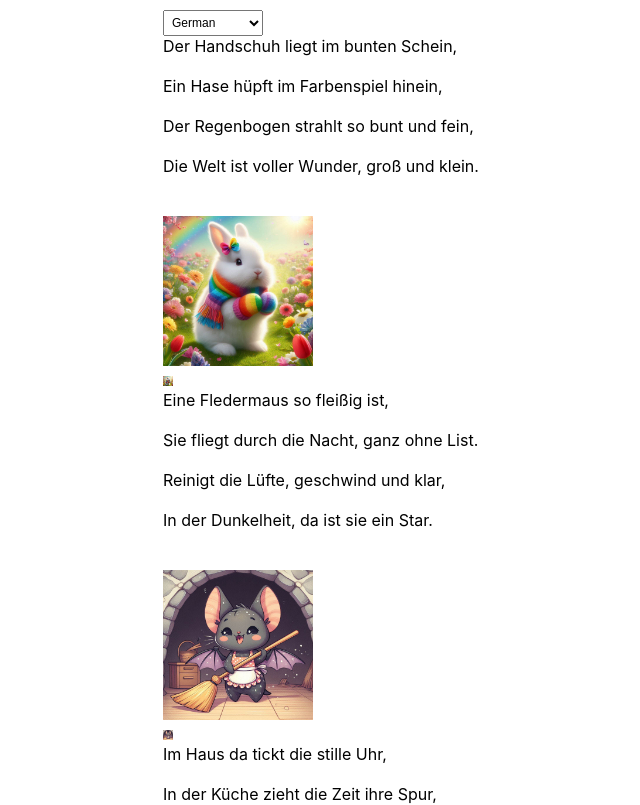
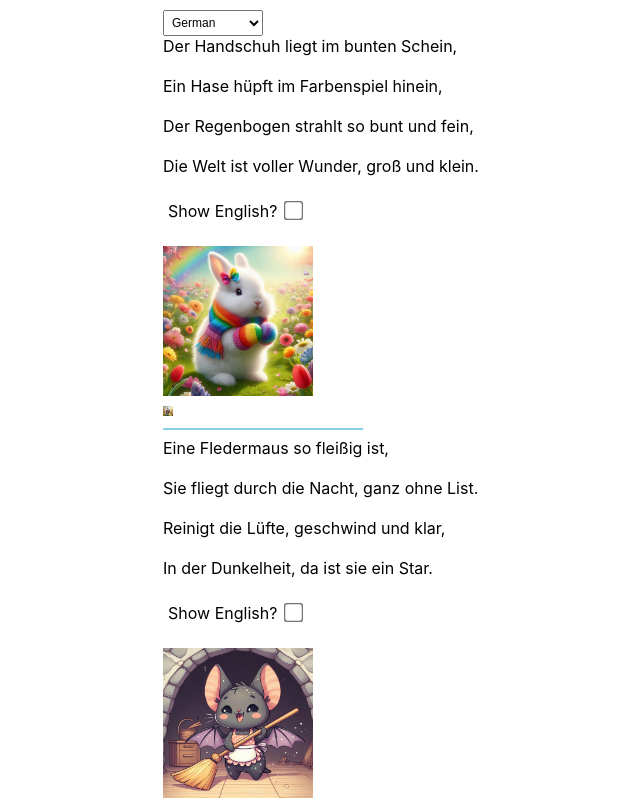
Before and after one commit to wgreunke/poems, a React (Create React App) app: page / in a window 1280 px wide. Shown: the top 805 px of the page, without its empty margins (61-701 px from the left). Built offline with nearby package versions, Linux system fonts and the light colour scheme.

Commit message:
Moved the language selctor button inside the display poem.  Added blue line to seperate sections.

```diff
--- a/src/App.js
+++ b/src/App.js
@@ -79,39 +79,14 @@ const LanguageChooser=({setChosenLanguage,setCurrentIndex})=>{
 }
 
 
-const DisplayPoem = ({ poem_data, currentIndex,showBase }) => {
-  //const poem=poem_data[currentIndex];
-  return (
-    <div>
-      {/*<h1 style={{color:'blue',fontSize:'16px' }}>{poem_data.key_words}</h1> */}
+const DisplayPoem = ({ poem_data, currentIndex}) => {
+//Add a toggle to hide the english
+
+//Decide to show the base language
+const [showBase, setShowBase] = useState(false);
+const handleToggle=()=> {setShowBase(!showBase);};
 
 
-      <p style={{margin:0, padding:0}}>{poem_data.target_line1}</p>
-      <p style={{ color: showBase ? 'grey':'white', margin:0, padding:0}}>
-        {showBase ? poem_data[currentIndex].base_line1 :'.'}</p>
-
-      <p style={{margin:0, padding:0}}>{poem_data.target_line2}</p>
-      <p style={{ color: showBase ? 'grey':'white', margin:0, padding:0}}>
-        {showBase ? poem_data[currentIndex].base_line2 :'.'}</p>
-
-
-      <p style={{margin:0, padding:0}}>{poem_data.target_line3}</p>
-      <p style={{ color: showBase ? 'grey':'white', margin:0, padding:0}}>
-      {showBase ? poem_data[currentIndex].base_line3 :'.'}</p>
-      <p style={{margin:0, padding:0}}>{poem_data.target_line4}</p>
-      <p style={{color: showBase ? 'grey':'white', margin:0, padding:0}}>
-      {showBase ? poem_data.base_line4 :'.'}</p>
-      <br style={{height:'3px'}}></br>
-      <img style={{height:150, width:150}}  src={`./images/${poem_data.image_name}`} alt="Poem Illustration" />
-      <br></br>
-      <img style={{height:10, width:10}}  src={`./poems/images/${poem_data.image_name}`} alt="" />
-
-    </div>
-  );
-};
-
-
-//Add a toggle to hide the english
 const ToggleSwitch=({handleToggle, showBase})=>{
   return (
     <div style={{margin:'5px'}}>
@@ -124,6 +99,44 @@ const ToggleSwitch=({handleToggle, showBase})=>{
       </div>
   );
 };
+
+
+
+  //const poem=poem_data[currentIndex];
+  return (
+    <div>
+      {/*<h1 style={{color:'blue',fontSize:'16px' }}>{poem_data.key_words}</h1> */}
+
+
+      <p style={{margin:0, padding:0}}>{poem_data.target_line1}</p>
+      <p style={{ color: showBase ? 'grey':'white', margin:0, padding:0}}>
+        {showBase ? poem_data.base_line1 :'.'}</p>
+
+      <p style={{margin:0, padding:0}}>{poem_data.target_line2}</p>
+      <p style={{ color: showBase ? 'grey':'white', margin:0, padding:0}}>
+        {showBase ? poem_data.base_line2 :'.'}</p>
+
+
+      <p style={{margin:0, padding:0}}>{poem_data.target_line3}</p>
+      <p style={{ color: showBase ? 'grey':'white', margin:0, padding:0}}>
+      {showBase ? poem_data.base_line3 :'.'}</p>
+
+      <p style={{margin:0, padding:0}}>{poem_data.target_line4}</p>
+      <p style={{color: showBase ? 'grey':'white', margin:0, padding:0}}>
+      {showBase ? poem_data.base_line4 :'.'}</p>
+      <ToggleSwitch handleToggle={handleToggle} showBase={showBase} />
+      <br style={{height:'3px'}}></br>
+      <img style={{height:150, width:150}}  src={`./images/${poem_data.image_name}`} alt="Poem Illustration" />
+      <br></br>
+      <img style={{height:10, width:10}}  src={`./poems/images/${poem_data.image_name}`} alt="" />
+      <hr style={{backgroundColor:'SkyBlue', border: 'none', height: '2px', marginLeft: 0, width: '200px',}} />
+
+
+    </div>
+  );
+};
+
+
 
 
 // NavigationButtons component with Next and Previous buttons
@@ -147,21 +160,18 @@ function App() {
 const [chosenLanguage, setChosenLanguage] = useState('German');
 
 
-//Decide to show the base language
-const [showBase, setShowBase] = useState(false);
-const handleToggle=()=> {setShowBase(!showBase);};
 
 
   // Functions to handle next and previous buttons
   const handleNext = () => {
-    setShowBase(false);
+    //setShowBase(false);
     if (currentIndex < data.length - 1) {
       setCurrentIndex(currentIndex + 1);
     }
   };
 
   const handlePrevious = () => {
-    setShowBase(false);
+    //setShowBase(false);
     if (currentIndex > 0) {
       setCurrentIndex(currentIndex - 1);
     }
@@ -189,14 +199,13 @@ const handleToggle=()=> {setShowBase(!showBase);};
         <div>
         {data.map((poem, index) => (
           <React.Fragment key={index}>
-          <DisplayPoem key={index} poem_data={poem} currentIndex={index} showBase={showBase} />
+          <DisplayPoem key={index} poem_data={poem} currentIndex={index}  />
           </React.Fragment>
       ))} </div>
 
 
           {/*<DisplayPoem poem_data={data} currentIndex={currentIndex} showBase={showBase} chosenLanguage={chosenLanguage} />*/}
           {/* Navigation buttons */}
-          <ToggleSwitch handleToggle={handleToggle} showBase={showBase} />
           <NavigationButtons onNext={handleNext} onPrevious={handlePrevious} />
 
           <a href="https://docs.google.com/forms/d/e/1FAIpQLSc6BFc00n1gch93HZzOI5WN4LjfIw4lrOaMZmGFYfEYWND4Ug/viewform?usp=sf_link" alt="">Share a poem or leave feedback</a>
```
